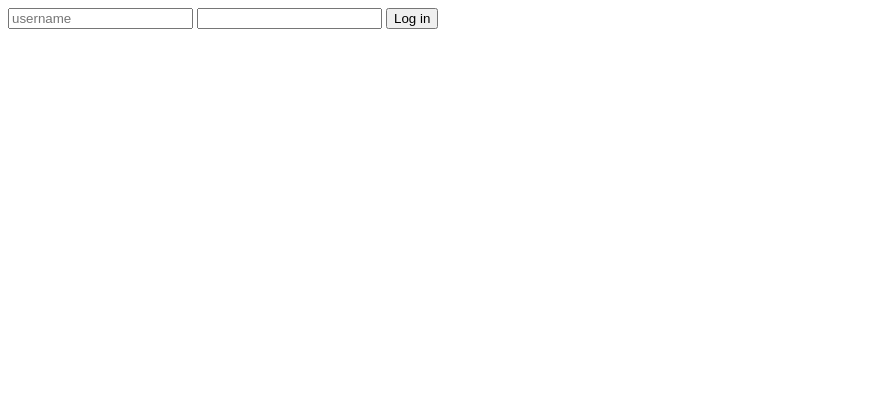
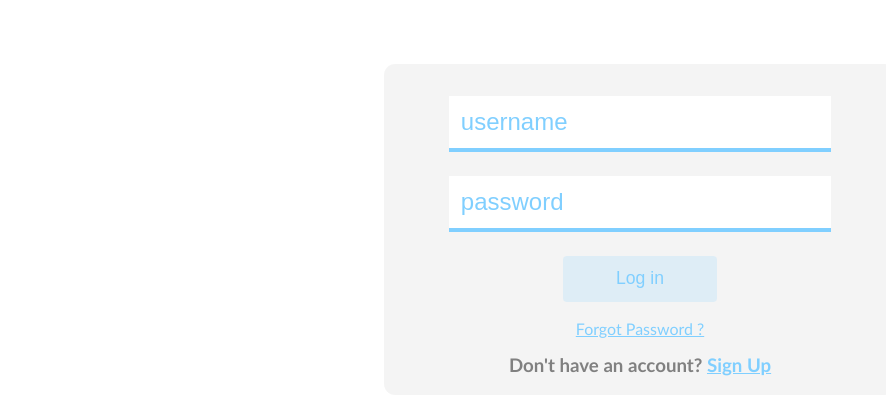
Before and after one commit to fxola/EPIC-mail, a plain HTML site: page UI/signin.html in a window 1280 px wide. Shown: the whole page, without its empty margins (0-886 px from the left). Drawn offline with Linux system fonts and the light colour scheme.

Commit message:
styled sign in page

```diff
--- a/UI/css/style.css
+++ b/UI/css/style.css
@@ -0,0 +1,88 @@
+* {
+  margin: 0;
+  padding: 0;
+}
+
+body {
+  font-family: "Gill Sans", "Gill Sans MT", Calibri, "Trebuchet MS", sans-serif;
+  /* background: #223140; */
+}
+
+/*******************************************************
+            SIGN IN STYLES
+***********************************************************/
+#signin-section {
+  padding-top: 4em;
+}
+#signin-section form {
+  padding-top: 2em;
+  background: #80808017;
+  width: 40%;
+  margin: 0 auto;
+  display: flex;
+  flex-direction: column;
+  align-items: center;
+  justify-content: center;
+  border-radius: 0.7em;
+}
+
+#signin-section form input {
+  display: block;
+  width: 70%;
+  margin: 0 auto;
+  margin-bottom: 1em;
+  padding: 0.5em;
+  outline: none;
+  border: none;
+  font-size: 1.5em;
+  border-bottom: 4px solid #80cfff;
+}
+
+#signin-section form input::placeholder {
+  color: #80cfff;
+}
+
+#signin-section form button {
+  padding: 0.7em;
+  width: 30%;
+  font-size: 1.1em;
+  margin-bottom: 1em;
+  color: #80cfff;
+  background: #80cfff30;
+  border: none;
+  transition: ease 0.4s;
+  cursor: pointer;
+  border-radius: 4px;
+}
+
+#signin-section form button:hover {
+  color: white;
+  background: #80cfff;
+}
+
+#signin-section a {
+  color: #80cfff;
+}
+
+#signin-section p,
+#signin-section h3 {
+  margin-bottom: 1em;
+}
+
+#signin-section h3 {
+  color: grey;
+}
+
+@media (max-width: 769px) {
+  #signin-section form {
+    width: 90%;
+  }
+  #signin-section form input {
+    font-size: 1.2em;
+    text-align: center;
+  }
+  #signin-section form button {
+    padding: 0.5em;
+    width: 50%;
+  }
+}
--- a/UI/signin.html
+++ b/UI/signin.html
@@ -4,6 +4,7 @@
     <meta charset="UTF-8" />
     <meta name="viewport" content="width=device-width, initial-scale=1.0" />
     <meta http-equiv="X-UA-Compatible" content="ie=edge" />
+    <link rel="stylesheet" href="css/style.css" />
     <title>EPIC-Mail</title>
   </head>
   <body>
@@ -18,8 +19,18 @@
               id="username"
               placeholder="username"
             />
-            <input type="password" name="password" id="password" />
+            <input
+              type="password"
+              placeholder="password"
+              name="password"
+              id="password"
+            />
             <button>Log in</button>
+            <p><a href="">Forgot Password ?</a></p>
+            <h3>
+              Don't have an account?
+              <span class="signup-link"><a href="signup.html">Sign Up</a></span>
+            </h3>
           </form>
         </section>
       </main>
```
Also changed, not shown: UI/index.html (+1 -1 lines).
